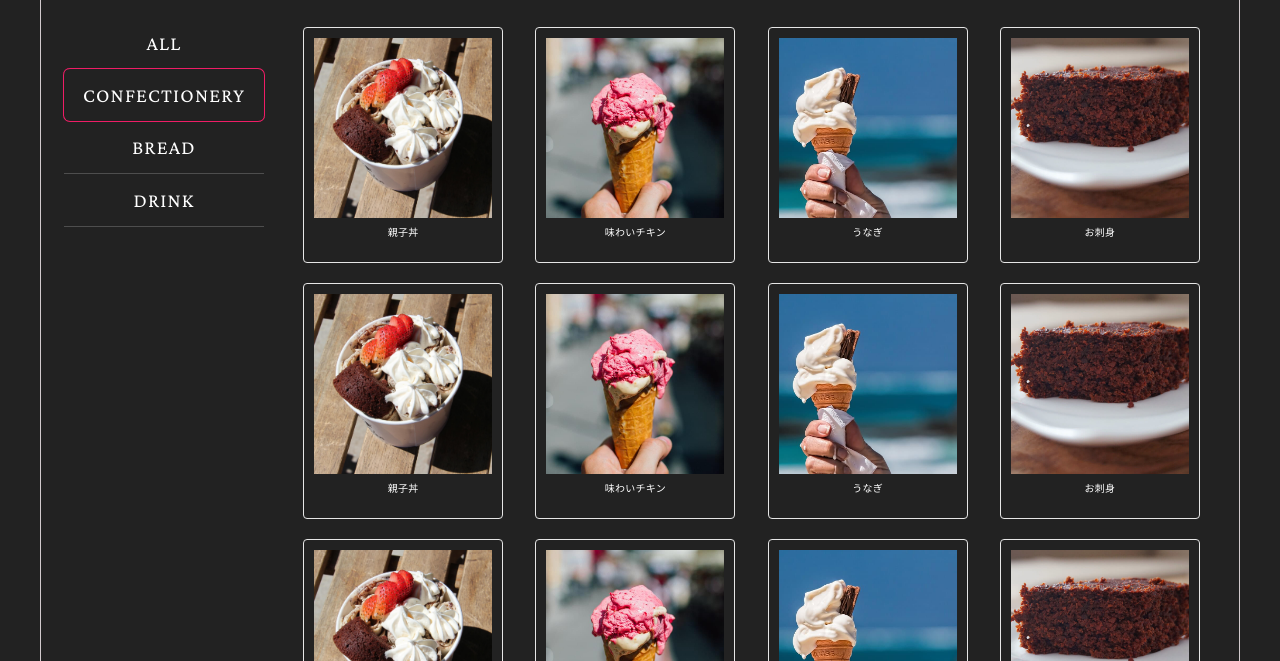
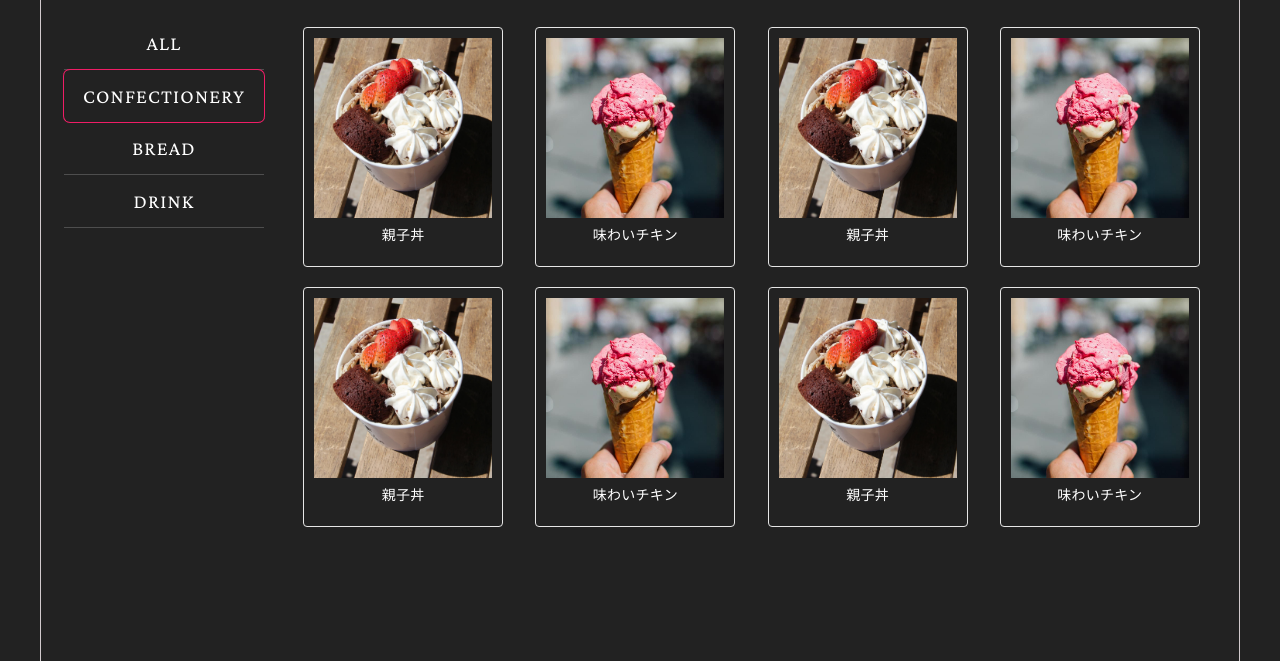
Before and after one commit to uchida18t/mywork5, a plain HTML site: page menu/index.html in a window 1280 px wide. Both pictures are taken after a click on the item "CONFECTIONERY". Shown: the part 139-800 px from the top of the page. Drawn offline with nearby package versions, Linux system fonts and the light colour scheme.

Commit message:
{edited}

```diff
--- a/js/pages/menu.js
+++ b/js/pages/menu.js
@@ -72,6 +72,13 @@
   const drink = document.querySelector('.set-drink');
   function rm() {
     localStorage.removeItem('PRESQUE POURRIE');
+    let count = ul.childElementCount;
+    if (count > 0) {
+      while (count > 0) {
+        ul.removeChild(ul.firstElementChild);
+        count--;
+      }
+    }
   }
   function set(i) {
     localStorage.setItem('PRESQUE POURRIE', i);
--- a/scss/global/_base.scss
+++ b/scss/global/_base.scss
@@ -7,6 +7,12 @@ body {
   margin: 0 auto;
   color: s.$white;
   background-color: s.$black;
+  font-family: "Helvetica Neue",
+    Arial,
+    "Hiragino Kaku Gothic ProN",
+    "Hiragino Sans",
+    Meiryo,
+    sans-serif;
   letter-spacing: .024em;
 }
 
--- a/scss/pages/menu.scss
+++ b/scss/pages/menu.scss
@@ -61,9 +61,6 @@
         font-size: 2.0rem;
         cursor: pointer;
       }
-      &:not(:first-of-type) {
-        border-bottom: 1px solid rgba($gray, .3);
-      }
       &.selected {
         border-bottom: none;
         pointer-events: none;
@@ -79,6 +76,7 @@
         }
       }
       &:not(.selected) {
+        border-bottom: 1px solid rgba($gray, .3);
         &:hover {
           border-bottom: 1px solid rgba($lightgray, .6);
           p {
@@ -120,6 +118,7 @@
         }
         &:nth-of-type(2) {
           margin-top: 10px;
+          font-size: 1.4rem;
         }
       }
     }
```
Also changed, not shown: css/pages/menu.css, css/style.css.
